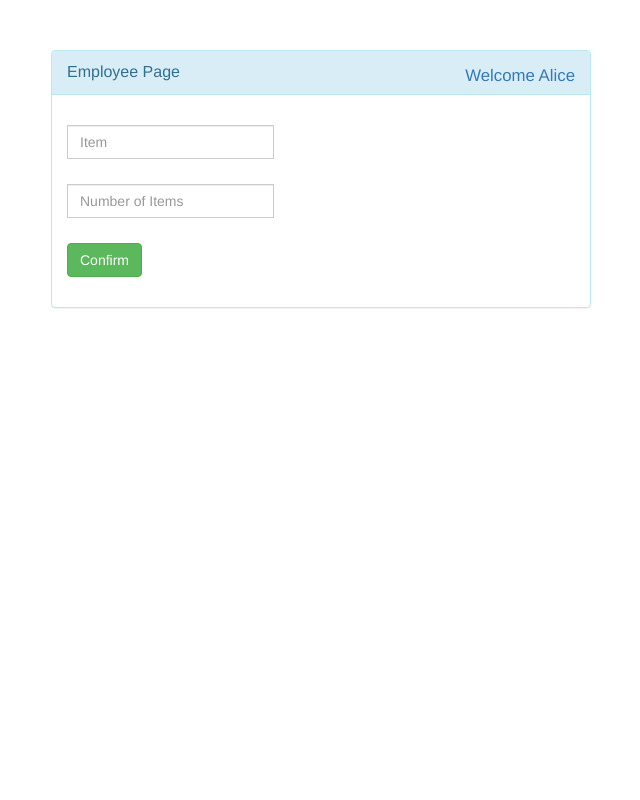
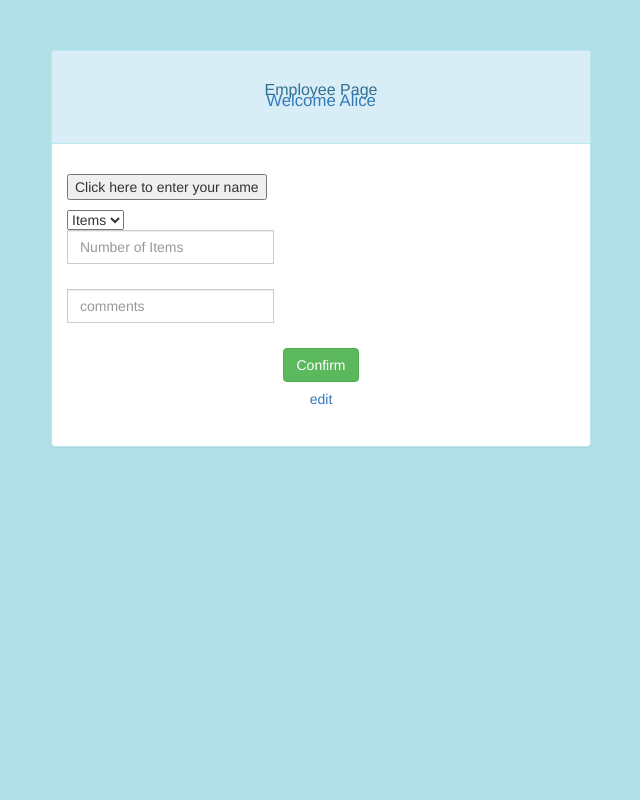
Before and after one commit to vthannir/Smart-Inventory-Web_GDP, a Node server app: page /employee in a window 1280 px wide. Shown: the whole page, without its empty margins (319-959 px from the left). Run offline with Node 20, Linux system fonts and the light colour scheme; some libraries are stand-ins or nearby versions.

Commit message:
Drop down items and name to enter by the user has been added employee.html

```diff
--- a/views/employee.html
+++ b/views/employee.html
@@ -2,14 +2,15 @@
 <script src="//netdna.bootstrapcdn.com/bootstrap/3.1.0/js/bootstrap.min.js"></script>
 <script src="//code.jquery.com/jquery-1.11.1.min.js"></script>
 <!------ Include the above in your HEAD tag ---------->
-
+<html>
+<body style="background-color:powderblue;">
 <div class="container">
     <div id="loginbox" style="margin-top:50px;" class="mainbox col-md-6 col-md-offset-3 col-sm-8 col-sm-offset-2">
         <div class="panel panel-info" >
             <div class="panel-heading">
-                <div class="panel-title">Employee Page</div>
-                <div style="float:right; font-size: 120%; position: relative; top:-20px"><a href="#">Welcome Alice</a></div>
-            </div>
+                <center><h1><div class="panel-title">Employee Page</div></center></h1>
+                <center><div style="float:center; font-size: 120%; position: relative; top:-20px"><a href="#">Welcome Alice</a></div>
+            </div></center>
 
             <div style="padding-top:30px" class="panel-body" >
 
@@ -17,22 +18,73 @@
 
                 <form id="loginform" class="form-horizontal" role="form">
 
-                    <div style="margin-bottom: 25px" class="input-group">
-                        <input id="login-username" type="text" class="form-control" name="username" value="" placeholder="Item">
-                    </div>
+                   <!-- <div style="margin-bottom: 25px" class="input-group">
+                        <center><input id="login-username" type="text" class="form-control" name="username" value="" placeholder="Item">
+                    </div>>-->
+
+
+<button onclick="myFunction()">Click here to enter your name</button>
+
+<p id="demo"></p>
+
+
+<center><script>
+function myFunction() {
+    var txt;
+    var person = prompt("Please enter your name:", "Enter your name here");
+    if (person == null || person == "") {
+        txt = "User cancelled the prompt.";
+    } else {
+        txt = "Hello " + person + "! How are you today?";
+    }
+    document.getElementById("demo").innerHTML = txt;
+}
+</script></center>
+                    <select>
+                        <center>
+                        <option value="a">Items</option>
+                        <option value="b">1</option>
+                        <option value="c">2</option>
+                        <option value="d">3</option>
+                        <option value="e">4</option>
+                        <option value="f">5</option>
+                        <option value="g">6</option>
+                        <option value="h">7</option>
+                        <option value="i">8</option>
+                    </center>
+                      </select>
 
                     <div style="margin-bottom: 25px" class="input-group">
-                        <input id="login-password" type="text" class="form-control" name="password" placeholder="Number of Items">
-                    </div>
+                        <center><input id="login-password" type="text" class="form-control" name="password" placeholder="Number of Items">
+                    </div></center>
+
+                    <!--<div style="margin-bottom: 25px" class="input-group">
+                        <center><input id="login-username" type="text" class="form-control" name="username" value="" placeholder="Item">
+                    </div></center>
+
+                    <div style="margin-bottom: 25px" class="input-group">
+                        <center><input id="login-password" type="text" class="form-control" name="password" placeholder="Number of Items">
+                    </div></center> -->
+
+                    <div style="margin-bottom: 25px" class="input-group">
+                        <center><input id="login-password" type="text" class="form-control" name="password" placeholder="comments">
+                    </div></center>
 
                     <div style="margin-top:10px" class="form-group">
 
-                        <div class="col-sm-12 controls">
+                        <center><big><div class="col-sm-12 controls">
                             <a id="btn-login" href="#" class="btn btn-success">Confirm</a>
-                        </div>
+                            <!--<button type="button" onclick="alert('Hello world!')">Click Me!</button> -->
+                        </big>
+
+                        <big class="col-sm-12 controls">
+                            <a id="btn-edit" href="#" class="btn btn-edit">edit</a>
+                        </div></big></center>
                     </div>
                 </form>
             </div>
         </div>
     </div>
 </div>
+</body>
+</html>
```
